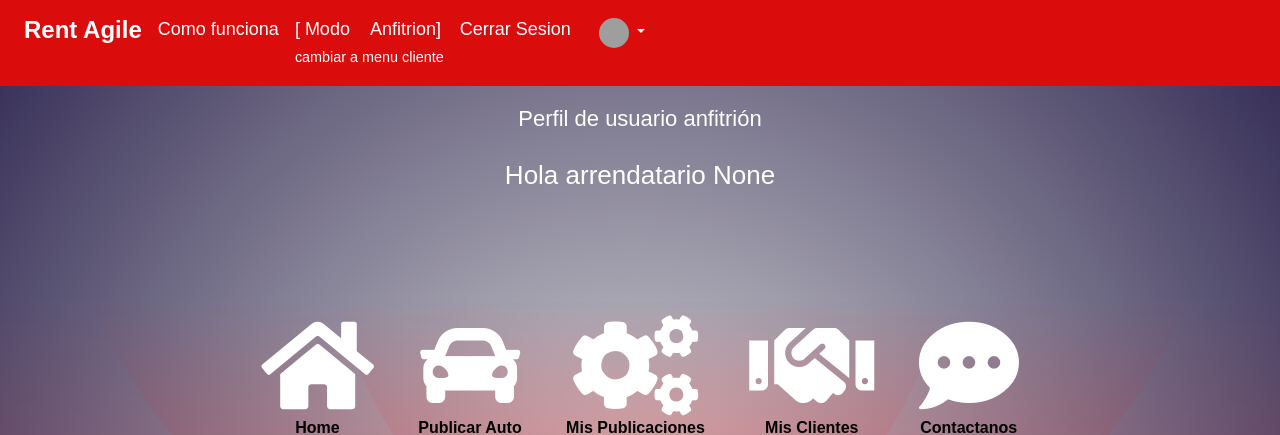
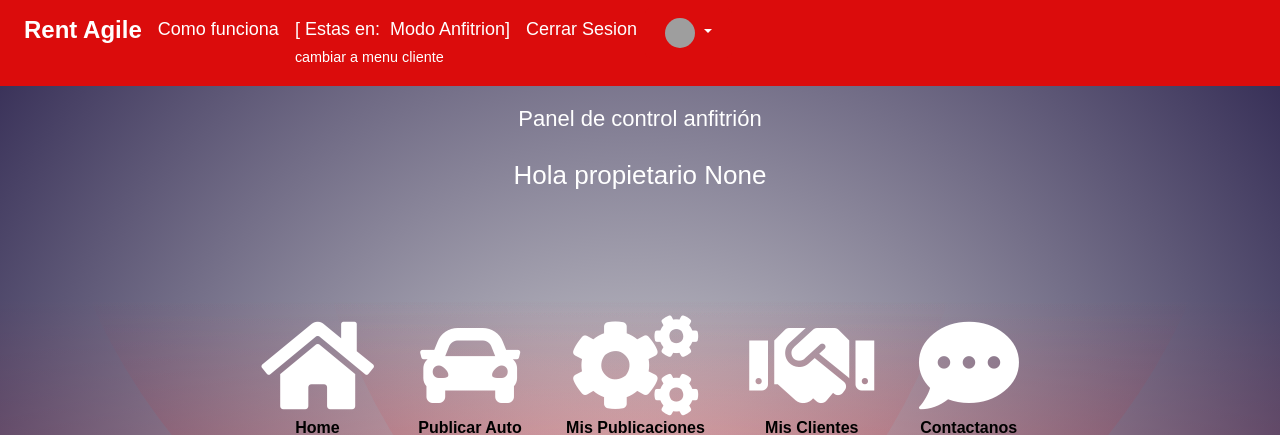
Before and after one commit to nachofen/rent_agile, a Flask app: page /host in a window 1280 px wide; the page is wider, and only the part inside the window is pictured. Shown: the top 435 px of that part. Run offline with Flask 3, Linux system fonts and the light colour scheme; the visitor is signed in with stand-in values (Sample User, id 1); some libraries are stand-ins or nearby versions; some web fonts are replaced; grey boxes are pictures that could not be loaded.

Commit message:
detalles

```diff
--- a/website/templates/base.html
+++ b/website/templates/base.html
@@ -52,7 +52,7 @@
             <h4><a class="nav-item nav-link" id="home" href="/"><strong>Rent Agile</strong></a></h4>
                 <a class="nav-item nav-link" id="howitworks" href="/como-funciona">Como funciona</a>
                 {% if request.path in my_tuple or '/ver-vehiculo' in request.path %}
-                    <a class="nav-item nav-link" id="special" href="/">[ Modo&nbsp;&nbsp;&nbsp;&nbsp;Anfitrion] <br> <small>cambiar a menu cliente</small></a>
+                    <a class="nav-item nav-link" id="special" href="/">[ Estas en:&nbsp; Modo Anfitrion] <br> <small>cambiar a menu cliente</small></a>
                 {% else %}
                     <a class="nav-item nav-link" id="Host" href="/host">[ Quiero rentar mi vehiculo ]<br><small> cambiar a modo anfitrion</small></a>
                 {% endif %}
--- a/website/templates/indexp.html
+++ b/website/templates/indexp.html
@@ -11,11 +11,11 @@
     <body class="custom-background-perfil-anf">
 
         <div class="banner-text2">
-            <h1 class="user-profile-title">Perfil de usuario anfitrión</h1>
+            <h1 class="user-profile-title">Panel de control anfitrión</h1>
           </div>
 </div>
 <div class="user-greeting-bg">
-    <h3 class="user-greeting">Hola arrendatario {{ user.nombre }}</h3>
+    <h3 class="user-greeting">Hola propietario {{ user.nombre }}</h3>
 </div>
 
 <br><br><br><br>
```
